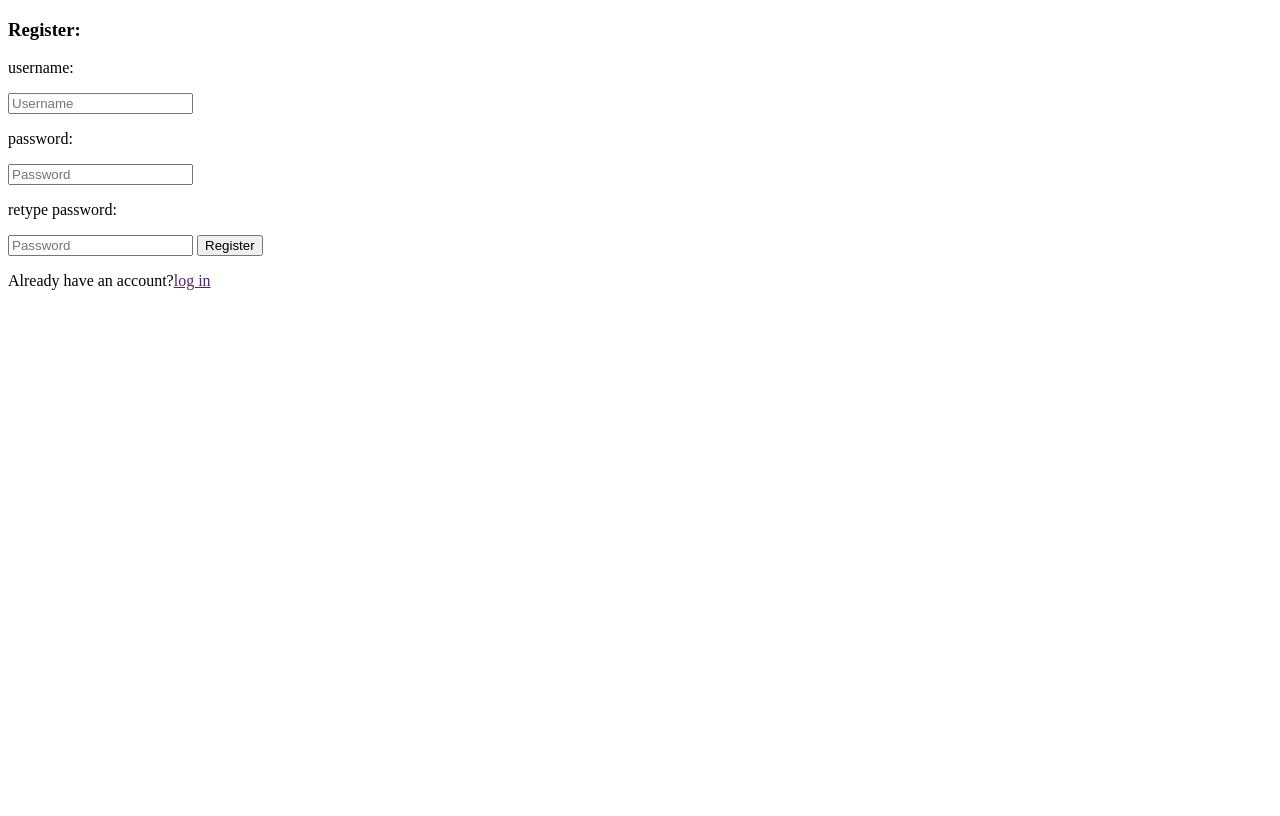
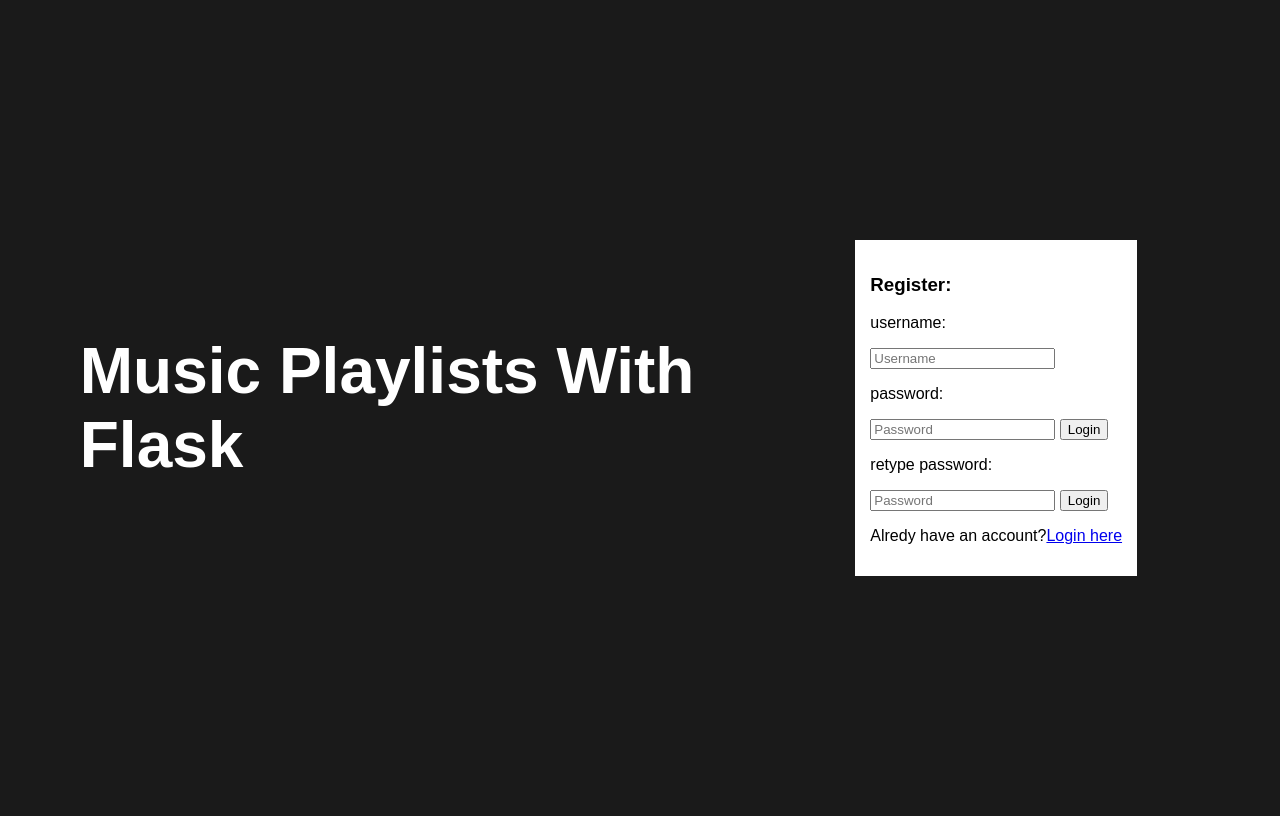
Before and after one commit to theglobehead/playlist-app-with-fastapi-react, a Flask app: template templates/register_page.html in a window 1280 px wide. Before the commit the page ends 290 px from the top, so only its background shows below. Run offline with Flask 2, Linux system fonts and the light colour scheme; the template is opened without the code that fills it, so the values that code supplies are empty.

Commit message:
added css

```diff
--- a/main.py
+++ b/main.py
@@ -1,10 +1,18 @@
-from flask import Flask, render_template
+from flask import Flask, redirect, render_template
 
 app = Flask(__name__)
 
 @app.route('/')
-def hello():
+def home():
+    return redirect("/login")
+
+@app.route('/login', methods = ['GET', 'POST'])
+def login():
     return render_template("login_page.html")
+
+@app.route('/register')
+def register():
+    return render_template("register_page.html")
 
 if __name__ == "__main__":
     app.run(debug=True)
--- /dev/null
+++ b/static/css/index.css
@@ -0,0 +1,4 @@
+body{
+    background-color: rgb(26, 26, 26);
+    font-family: Arial, sans-serif;
+}
--- /dev/null
+++ b/static/css/login.css
@@ -0,0 +1,23 @@
+.login-main{
+    height: 100vh;
+
+    display: flex;
+    justify-content: space-around;
+    align-items: center;
+}
+
+.login-form{
+    background-color: white;
+    padding: 15px;
+    width: fit-content;
+    margin-right: 5%;
+}
+
+.welcome-text{
+    width: 50%;
+    color: white;
+}
+
+.welcome-text h1{
+    font-size: 4rem;
+}
--- a/templates/base.html
+++ b/templates/base.html
@@ -4,6 +4,8 @@
     <meta charset="UTF-8">
     <meta http-equiv="X-UA-Compatible" content="IE=edge">
     <meta name="viewport" content="width=device-width, initial-scale=1.0">
+    <link rel="stylesheet" href="{{ url_for('static', filename='css/index.css') }}">
+    {% block stylesheets %}{% endblock %}
     <title>{% block title %}{% endblock %}</title>
 </head>
     <body>
--- a/templates/register_page.html
+++ b/templates/register_page.html
@@ -1,19 +1,29 @@
 {% extends "base.html" %}
 
-{% block title %}Register page{% endblock %}
+{% block stylesheets %}
+    <link rel="stylesheet" href="{{ url_for('static', filename='css/login.css') }}">
+{% endblock %}
+
+{% block title %}Login page{% endblock %}
 
 {% block content %}
-    <div>
-        <h3>Register:</h3>
-        <form action="Register" method="post">
-            <p>username:</p>
-            <input type="text" placeholder="Username" name="username" value="{{ request.form.username }}">
-            <p>password:</p>
-            <input type="password" placeholder="Password" name="password1" value="{{ request.form.password1 }}">
-            <p>retype password:</p>
-            <input type="password" placeholder="Password" name="password2" value="{{ request.form.password2 }}">
-            <input type="submit" value="Register">
-        </form>
-        <p>Already have an account?<a href="">log in</a></p>
+    <div class="login-main">
+        <div class="welcome-text">
+            <h1>Music Playlists With Flask</h1>
+        </div>
+        <div class="login-form">
+            <h3>Register:</h3>
+            <form action="Login" method="post">
+                <p>username:</p>
+                <input type="text" placeholder="Username" name="username" value="{{ request.form.username }}" required>
+                <p>password:</p>
+                <input type="password" placeholder="Password" name="password1" value="{{ request.form.password1 }}" required>
+                <input type="submit" value="Login">
+                <p>retype password:</p>
+                <input type="password" placeholder="Password" name="password2" value="{{ request.form.password2 }}" required>
+                <input type="submit" value="Login">
+            </form>
+            <p>Alredy have an account?<a href="/login">Login here</a></p>
+        </div>
     </div>
 {% endblock %}
```
Also changed, not shown: templates/login_page.html (+19 -10 lines).
